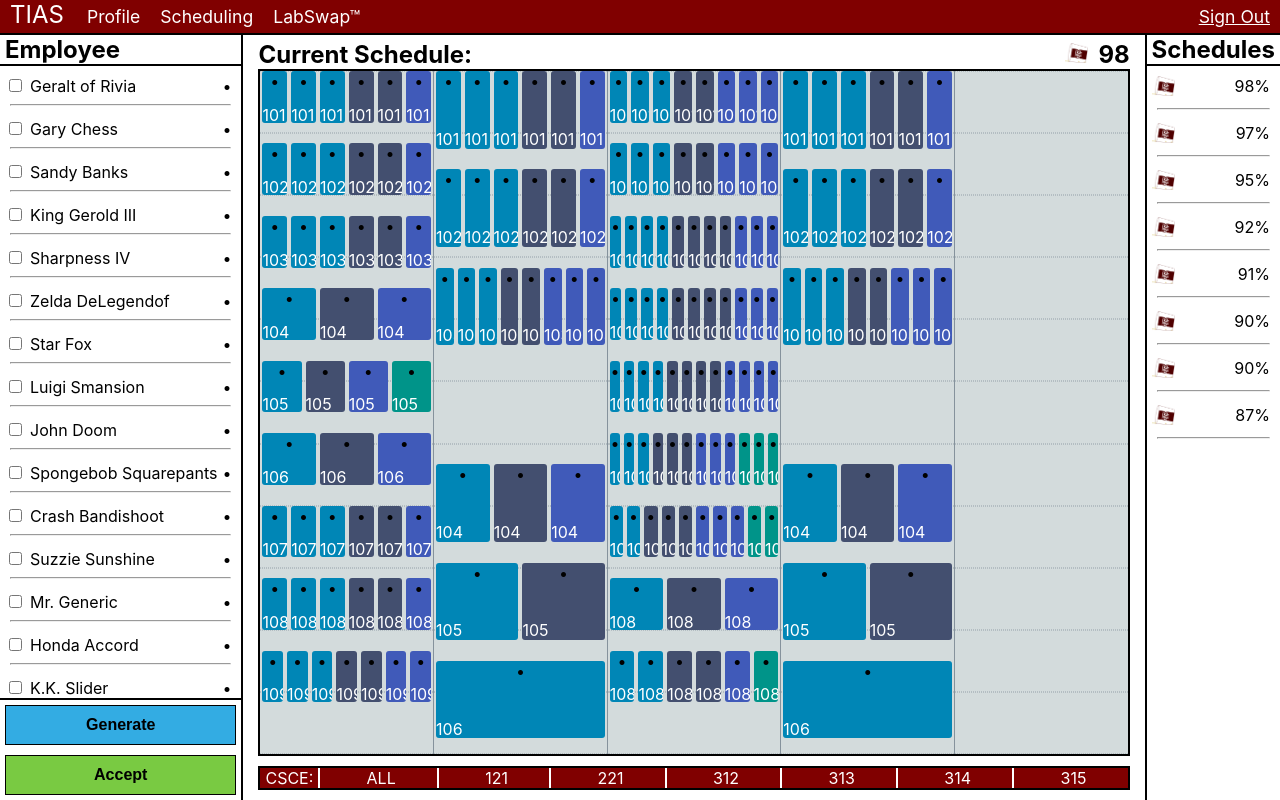
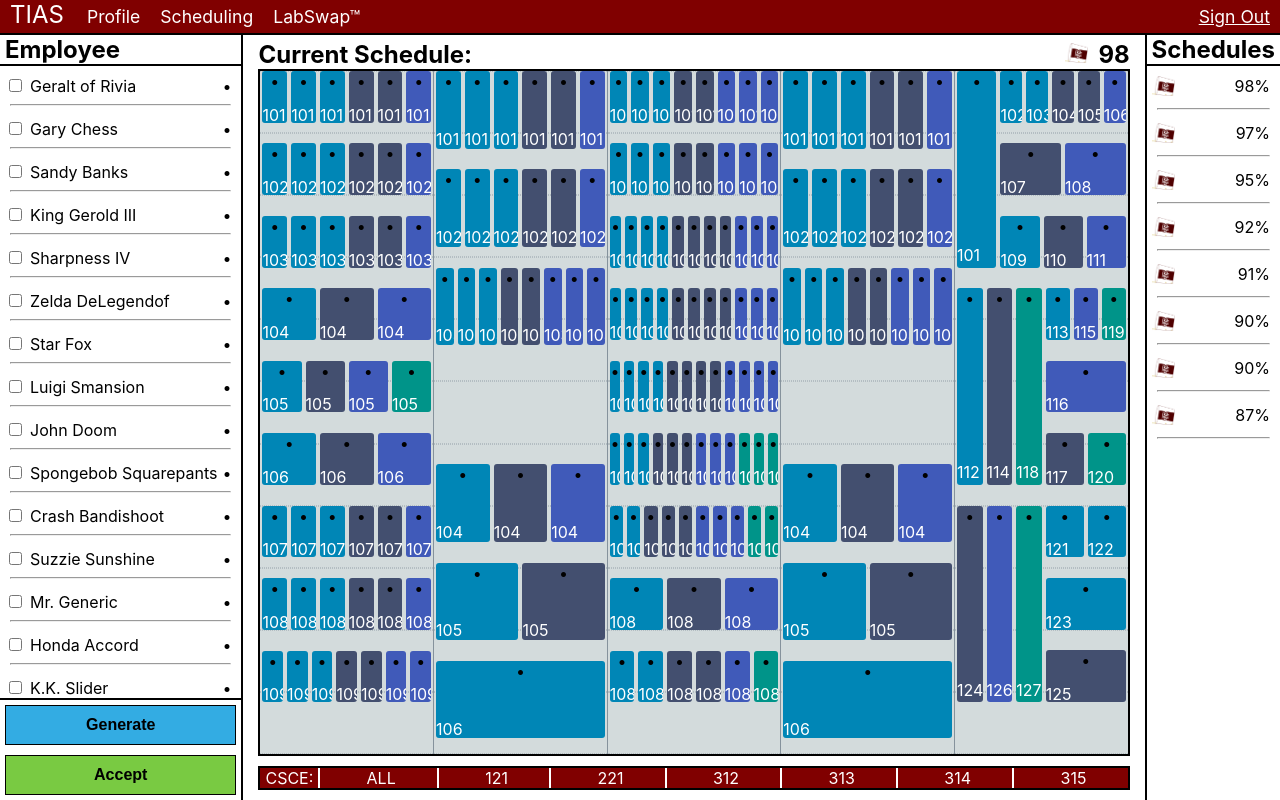
Before and after one commit to csce-cups/tias, a React (Create React App) app: page / in a window 1280 px wide. Built offline with nearby package versions, Linux system fonts and the light colour scheme.

Commit message:
Fixed friday scheduling, quick size styling, small refactor

```diff
--- a/src/Components/Scheduling/SchedulingBlock.tsx
+++ b/src/Components/Scheduling/SchedulingBlock.tsx
@@ -18,11 +18,12 @@ interface CourseInstance { // Results of a join between course, course_section,
 
 interface Props {
   course_instance: CourseInstance
+  width?: number
 }
 
-export const SchedulingBlock: FC<Props> = ({course_instance}) => {
+export const SchedulingBlock: FC<Props> = ({course_instance, width}) => {
   return (
-    <div className="block" style={{backgroundColor: colors.get(course_instance.course)}}>
+    <div className="block" style={{backgroundColor: colors.get(course_instance.course), width: width}}>
       <div className="block-indicator slim">
         •
       </div>
--- a/src/Components/Scheduling/SchedulingColumn.tsx
+++ b/src/Components/Scheduling/SchedulingColumn.tsx
@@ -22,7 +22,7 @@ const time_to_height = (start: Date, end: Date, max: number = numHours*60*60*100
   return (end.getTime() - start.getTime()) / max * 100;
 }
 
-const start_time_to_top = (e: any, start: Date, pstart: Date = new Date(0), parent: number = numHours*60*60*1000) => {
+const start_time_to_top = (start: Date, pstart: Date = new Date(0), parent: number = numHours*60*60*1000) => {
   return (start.getTime() - pstart.getTime()) / parent * 100;
 }
 
@@ -32,12 +32,13 @@ const generateBlocks = (data: CourseInstance[]) => {
     if (a.start.getTime() < b.start.getTime()) return -1;
     else if (a.start.getTime() > b.start.getTime()) return 1;
 
-    else if (a.course < b.course) return -1;
-    else if (a.course > b.course) return 1;
-
     // Sort by class length
     else if (d_len(a) > d_len(b)) return -1;
     else if (d_len(a) < d_len(b)) return 1;
+
+    // Sort by course number
+    else if (a.course < b.course) return -1;
+    else if (a.course > b.course) return 1;
 
     // Sort by section number
     else if (a.section < b.section) return -1;
@@ -81,7 +82,7 @@ const generateBlocks = (data: CourseInstance[]) => {
 
   }
 
-  console.log(base);
+  // console.log(base);
   return placeBlocks(base);
 
 }
@@ -90,11 +91,11 @@ const placeBlocks = (blocks: CourseInstance[]) => {
   const unravel = (outer: CourseInstance | CourseInstance[][], parent: CourseInstance) => {
     if (Array.isArray(outer)) {
       return (
-        <div className="vstack fill">
+        <div className="vstack">
           { outer.map(row => (
             <div className="hstack block-container" style={{
               height: `${time_to_height(row[0].start, row[0].end, d_len(parent))}%`,
-              top: `${start_time_to_top(row[0], row[0].start, parent.start, d_len(parent))}%`
+              top: `${start_time_to_top(row[0].start, parent.start, d_len(parent))}%`
             }}>
               { row.map(c => (
                 < SchedulingBlock course_instance={c} />
@@ -125,7 +126,7 @@ const placeBlocks = (blocks: CourseInstance[]) => {
         <div className="block-container hstack fill" style={{
           padding: 0,
           height: `${time_to_height(set[0].start, set[0].end)}%`,
-          top: `${start_time_to_top(set[0], set[0].start)}%`
+          top: `${start_time_to_top(set[0].start)}%`
         }}>
           { set.map((outer: any) => (
             unravel(outer, maxes[idx])
@@ -137,27 +138,6 @@ const placeBlocks = (blocks: CourseInstance[]) => {
 }
 
 export const SchedulingColumn: FC<Props> = ({blocks, end}) => {
-
-
-  const shuffle = (array: any) => {
-    let currentIndex = array.length,  randomIndex;
-
-    // While there remain elements to shuffle...
-    while (currentIndex != 0) {
-
-      // Pick a remaining element...
-      randomIndex = Math.floor(Math.random() * currentIndex);
-      currentIndex--;
-
-      // And swap it with the current element.
-      [array[currentIndex], array[randomIndex]] = [
-        array[randomIndex], array[currentIndex]];
-    }
-
-    return array;
-  }
-
-
   let style = {};
   if (end) {
     style = {border: '0'}
@@ -171,7 +151,7 @@ export const SchedulingColumn: FC<Props> = ({blocks, end}) => {
   return (
     <div className="vstack grow-h day" style={style}>
       {dividers}
-      { generateBlocks(shuffle(blocks)) }
+      { generateBlocks(blocks) }
     </div>
   )
 }
--- a/src/Components/Scheduling/SchedulingRender.tsx
+++ b/src/Components/Scheduling/SchedulingRender.tsx
@@ -267,35 +267,35 @@ const W_schedule: any = [
 ];
 
 const F_schedule: any = [
-  // {course: 121, section: 101, start:  MW_A, end: MW_A_extralong},
-  // {course: 121, section: 102, start:  MW_A, end: MW_A_short},
-  // {course: 121, section: 103, start:  MW_A, end: MW_A_short},
-  // {course: 221, section: 104, start:  MW_A, end: MW_A_short},
-  // {course: 221, section: 105, start:  MW_A, end: MW_A_short},
-  // {course: 313, section: 106, start:  MW_A, end: MW_A_short},
-  // {course: 221, section: 107, start:  MW_B, end: MW_B_short},
-  // {course: 313, section: 108, start:  MW_B, end: MW_B_short},
-  // {course: 121, section: 109, start:  MW_C, end: MW_C_short},
-  // {course: 221, section: 110, start: MW_C, end: MW_C_short},
-  // {course: 313, section: 111, start: MW_C, end: MW_C_short},
+  {course: 121, section: 101, start:  MW_A, end: MW_A_extralong},
+  {course: 121, section: 102, start:  MW_A, end: MW_A_short},
+  {course: 121, section: 103, start:  MW_A, end: MW_A_short},
+  {course: 221, section: 104, start:  MW_A, end: MW_A_short},
+  {course: 221, section: 105, start:  MW_A, end: MW_A_short},
+  {course: 313, section: 106, start:  MW_A, end: MW_A_short},
+  {course: 221, section: 107, start:  MW_B, end: MW_B_short},
+  {course: 313, section: 108, start:  MW_B, end: MW_B_short},
+  {course: 121, section: 109, start:  MW_C, end: MW_C_short},
+  {course: 221, section: 110, start: MW_C, end: MW_C_short},
+  {course: 313, section: 111, start: MW_C, end: MW_C_short},
 
-  // {course: 121, section: 112, start: MW_A2, end: MW_A2_extralong}, // Section is incorrect
-  // {course: 121, section: 113, start: MW_A2, end: MW_A2_short},
-  // {course: 221, section: 114, start: MW_A2, end: MW_A2_extralong},
-  // {course: 313, section: 115, start: MW_A2, end: MW_A2_short},
-  // {course: 313, section: 116, start: MW_B2, end: MW_B2_short},
-  // {course: 221, section: 117, start: MW_C2, end: MW_C2_short},
-  // {course: 315, section: 118, start: MW_A2, end: MW_A2_extralong},
-  // {course: 315, section: 119, start: MW_A2, end: MW_A2_short},
-  // {course: 315, section: 120, start: MW_C2, end: MW_C2_short},
+  {course: 121, section: 112, start: MW_A2, end: MW_A2_extralong}, // Section is incorrect
+  {course: 121, section: 113, start: MW_A2, end: MW_A2_short},
+  {course: 221, section: 114, start: MW_A2, end: MW_A2_extralong},
+  {course: 313, section: 115, start: MW_A2, end: MW_A2_short},
+  {course: 313, section: 116, start: MW_B2, end: MW_B2_short},
+  {course: 221, section: 117, start: MW_C2, end: MW_C2_short},
+  {course: 315, section: 118, start: MW_A2, end: MW_A2_extralong},
+  {course: 315, section: 119, start: MW_A2, end: MW_A2_short},
+  {course: 315, section: 120, start: MW_C2, end: MW_C2_short},
 
-  // {course: 121, section: 121, start: MW_A3, end: MW_A3_short},
-  // {course: 121, section: 122, start: MW_A3, end: MW_A3_short},
-  // {course: 121, section: 123, start: MW_B3, end: MW_B3_short},
-  // {course: 221, section: 124, start: MW_A3, end: MW_A3_extralong}, // Arrested
-  // {course: 221, section: 125, start: MW_C3, end: MW_C3_short},
-  // {course: 313, section: 126, start: MW_A3, end: MW_A3_extralong},
-  // {course: 315, section: 127, start: MW_A3, end: MW_A3_extralong},
+  {course: 121, section: 121, start: MW_A3, end: MW_A3_short},
+  {course: 121, section: 122, start: MW_A3, end: MW_A3_short},
+  {course: 121, section: 123, start: MW_B3, end: MW_B3_short},
+  {course: 221, section: 124, start: MW_A3, end: MW_A3_extralong}, // Arrested
+  {course: 221, section: 125, start: MW_C3, end: MW_C3_short},
+  {course: 313, section: 126, start: MW_A3, end: MW_A3_extralong},
+  {course: 315, section: 127, start: MW_A3, end: MW_A3_extralong},
 ]
 
 export const SchedulingRender = () => {
--- a/src/Components/common.scss
+++ b/src/Components/common.scss
@@ -257,7 +257,7 @@ $day_divider_size : 1.5px;
 		background-color: red;
 
 		margin: 0 $block_margin_amount;
-		// width: 100%;
+		width: 3.3em;
 
 		min-width: 0;
 
```
